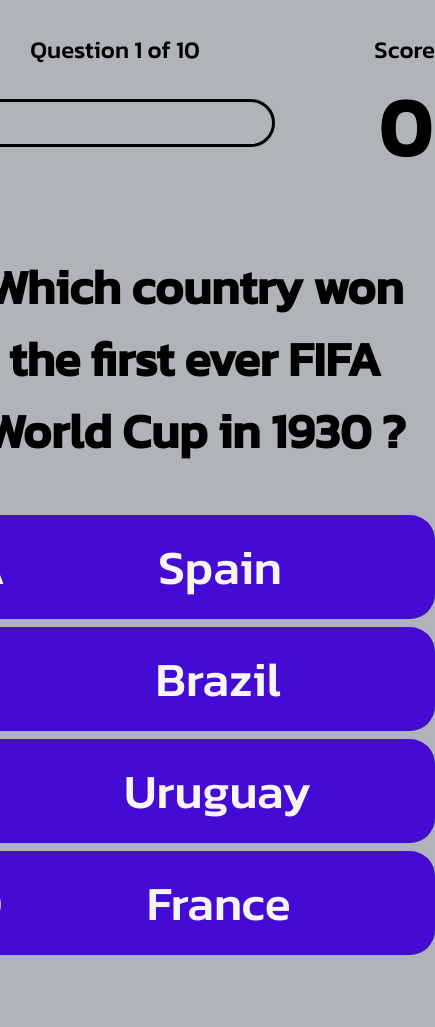
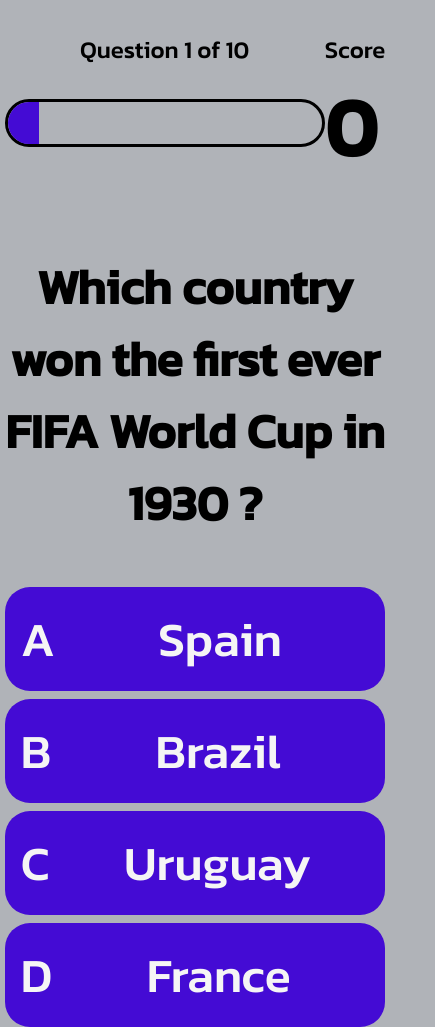
Before and after one commit to JakePennell/quiz-time, a plain HTML site: page game.html in a window 390 px wide. Shown: the whole page, 435 px wide, since content can reach past the window. Before the commit the page ends 995 px from the top, so only its background shows below. Drawn offline with Linux system fonts and the light colour scheme.

Commit message:
add media query for smaller screens

```diff
--- a/assets/css/style.css
+++ b/assets/css/style.css
@@ -187,8 +187,24 @@ input::placeholder {
     margin-bottom: 0.5rem;
 }
 
+/*Media query for medium to small screens of 768px and down*/
 @media screen and (max-width: 768px) {
     .choice-container {
-        min-width: 30rem;
+        min-width: 90%;
     }
 }
+
+/*Media query for smaller screens of 500px and down*/
+@media screen and (max-width: 500px) {
+    h1 {
+        max-width: 90%;
+        display: flex;
+    }
+
+    .container {
+        max-width: 90%;
+        display: flex;
+    }
+
+
+}
```
